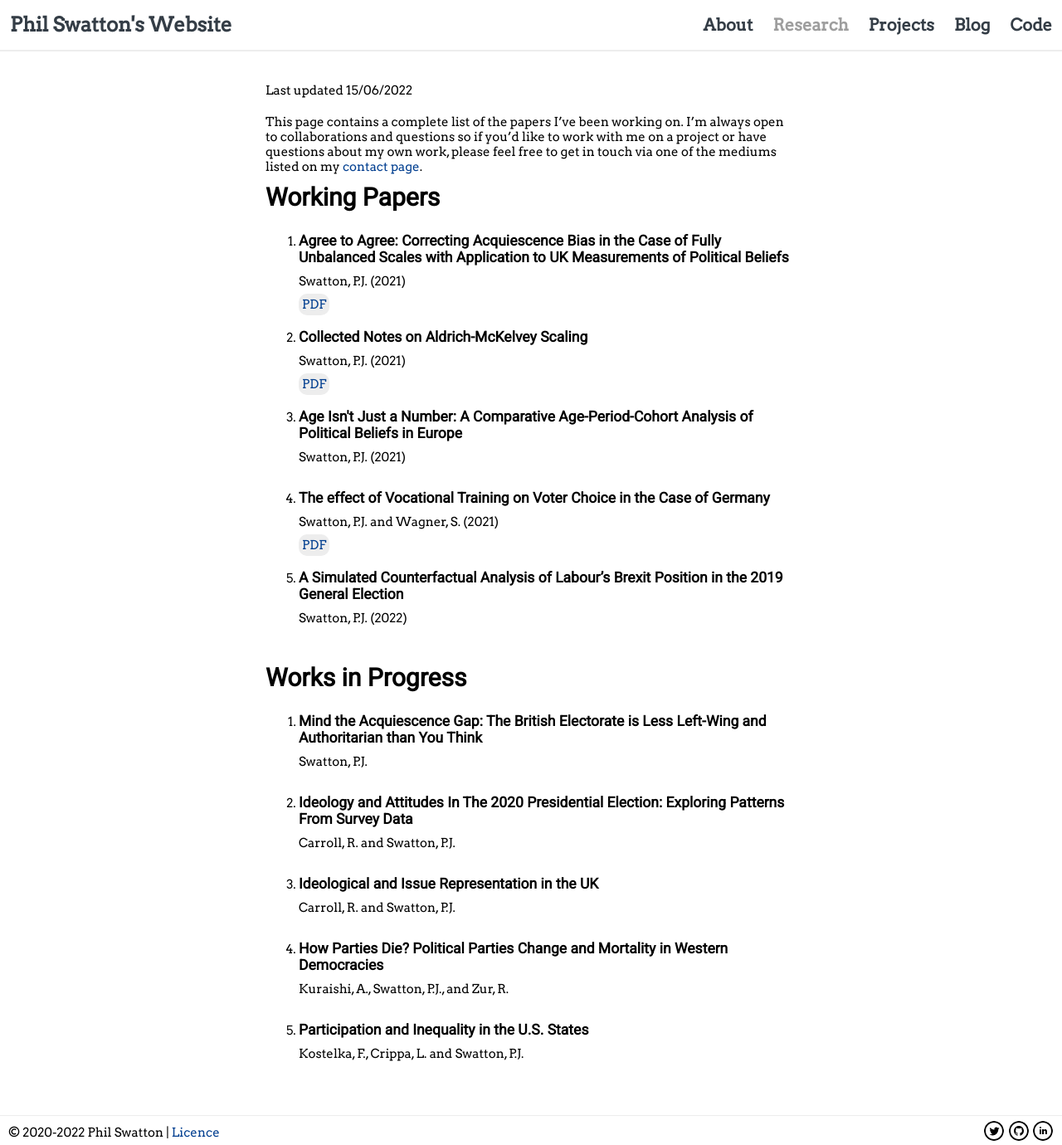
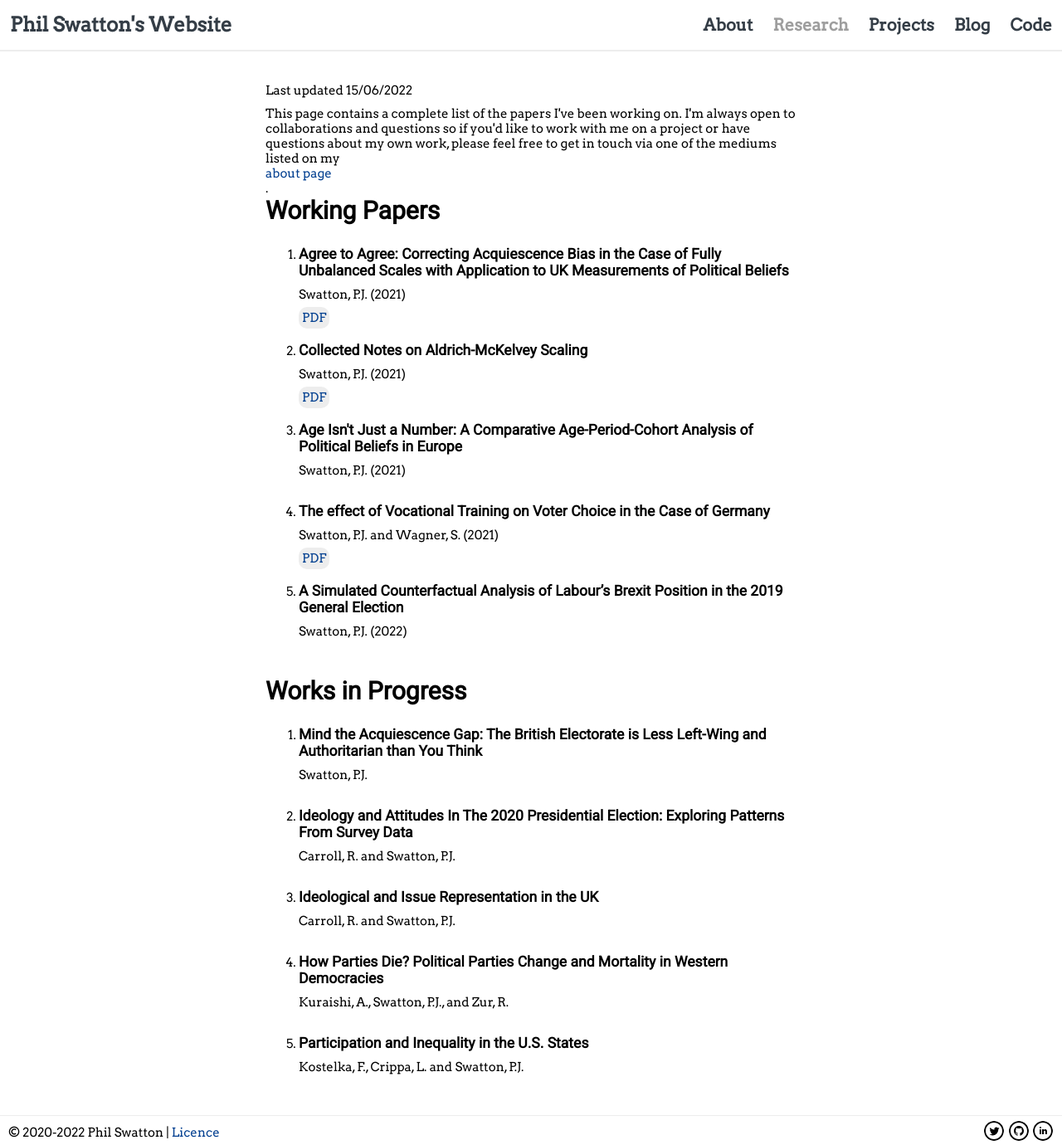
Before and after one commit to philswatton/philswatton.github.io, a Jekyll site: the page built from research.html, in a window 1280 px wide and 1380 px high. Shown: the whole window at 83% size. Built offline with Jekyll 4.4.1, drawn with Linux system fonts in a browser that asks for light colours.

Commit message:
converted to html

```diff
--- a/research.md
+++ b/research.html
@@ -4,9 +4,9 @@
 subtitle: Last updated 15/06/2022
 ---
 
-This page contains a complete list of the papers I've been working on. I'm always open to collaborations and questions so if you'd like to work with me on a project or have questions about my own work, please feel free to get in touch via one of the mediums listed on my [contact page](/contact).
+This page contains a complete list of the papers I've been working on. I'm always open to collaborations and questions so if you'd like to work with me on a project or have questions about my own work, please feel free to get in touch via one of the mediums listed on my <a href="/about">about page</a>.
 
-# Working Papers
+<h1>Working Papers</h1>
 
 <ol>
     {% for paper in site.data.working %}
@@ -23,7 +23,7 @@
 </ol>
 
 
-# Works in Progress
+<h1>Works in Progress</h1>
 
 <ol>
     {% for paper in site.data.wip %}
```
